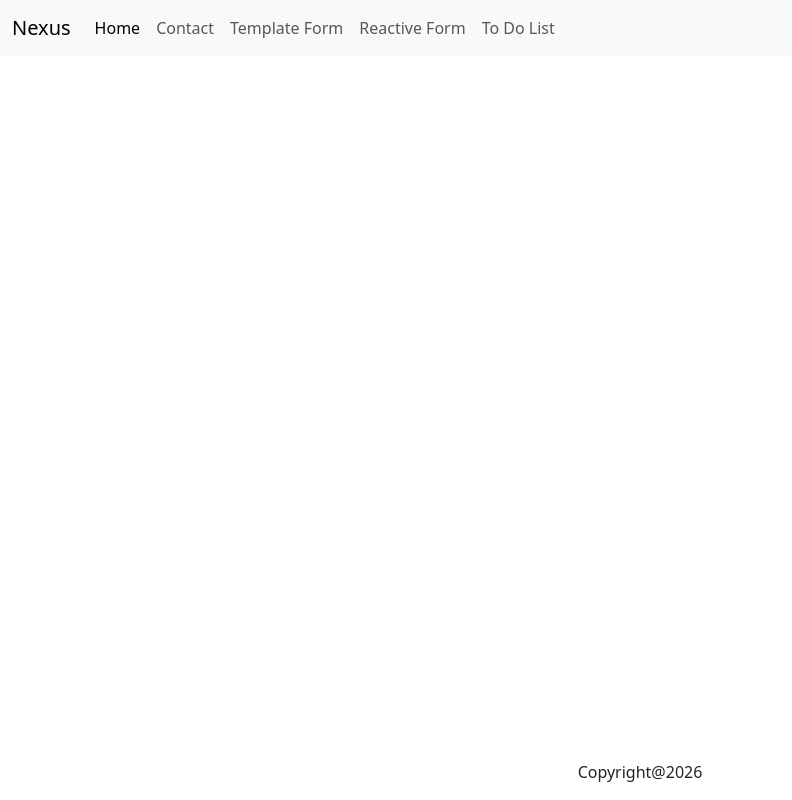
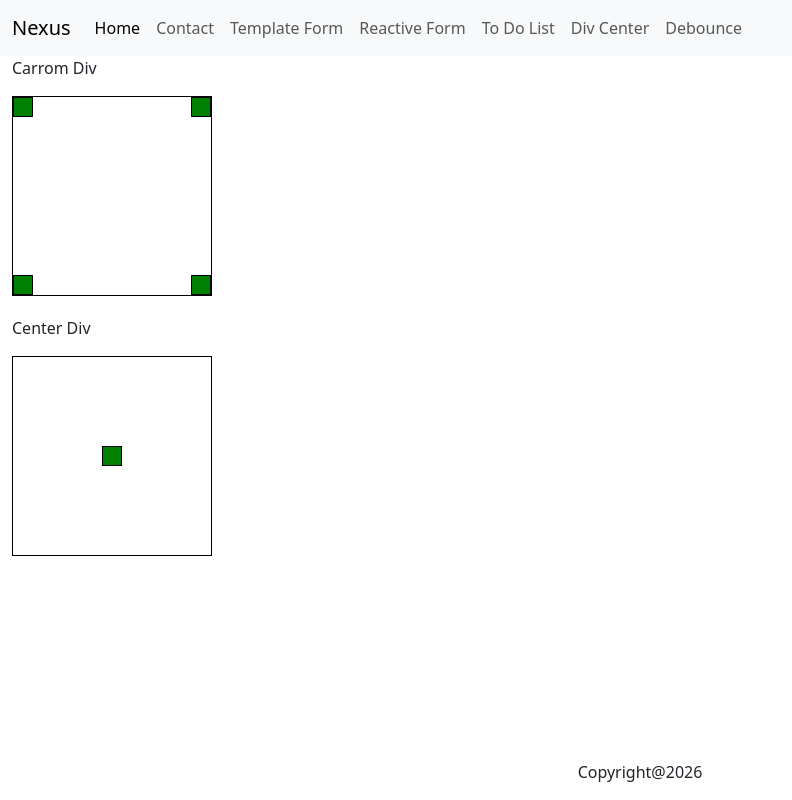
Before and after one commit to dnyaneshmali/my-angular-app, an Angular app: page /div-center in a window 1280 px wide. Before the commit this address led to /. Shown: the whole page, without its empty margins (0-792 px from the left). Built offline with nearby package versions, Linux system fonts and the light colour scheme.

Commit message:
debounce test

```diff
--- /dev/null
+++ b/src/app/center-div/center-div.component.css
@@ -0,0 +1,29 @@
+.main-container {
+  height: 200px;
+  width: 200px;
+  border: 1px solid #000;
+  display: grid;
+  align-content: space-between;
+  justify-content: space-between;
+  grid-template-columns: auto auto;
+}
+.item {
+  height: 20px;
+  width: 20px;
+  border: 1px solid #000;
+  background-color: green;
+}
+.text-container {
+  height: 200px;
+  width: 200px;
+  border: 1px solid #000;
+  display: flex;
+  justify-content: center;
+  align-items: center;
+}
+.text-item {
+  height: 20px;
+  width: 20px;
+  border: 1px solid #000;
+  background-color: green;
+}
--- /dev/null
+++ b/src/app/center-div/center-div.component.html
@@ -0,0 +1,15 @@
+<p>Carrom Div</p>
+
+
+<div class="main-container">
+    <div class="item"></div>
+    <div class="item"></div>
+    <div class="item"></div>
+    <div class="item"></div>
+</div>
+
+<p style="margin-top: 20px;">Center Div</p>
+<div class="text-container">
+    <div class="text-item"></div>
+
+</div>
--- /dev/null
+++ b/src/app/debounce/debounce.component.html
@@ -0,0 +1,4 @@
+<p>Debounce Test</p>
+
+
+<input type="text" [formControl]="searchControl">
--- /dev/null
+++ b/src/app/debounce/debounce.component.ts
@@ -0,0 +1,30 @@
+import { Component } from "@angular/core";
+import { debounceTime, distinctUntilChanged, switchMap } from "rxjs";
+import { ToDoListService } from "../services/todo-list.service";
+import { FormControl, ReactiveFormsModule } from "@angular/forms";
+
+@Component({
+    selector: 'app-debounce',
+    templateUrl: 'debounce.component.html',
+    styleUrl: 'debounce.component.css',
+    imports: [ReactiveFormsModule]
+})
+
+export class DebounceComponent {
+    searchControl = new FormControl('');
+    constructor(private toDoListService: ToDoListService) {}
+
+
+    ngOnInit(): void {
+        this.searchControl.valueChanges.pipe(
+            debounceTime(3000),
+            distinctUntilChanged(),
+            switchMap(value =>
+                this.toDoListService.getToDoList()
+            )
+        ).subscribe(res => {
+            console.log('res', res);
+        })
+
+    }
+}
--- a/src/app/header/header.component.html
+++ b/src/app/header/header.component.html
@@ -21,6 +21,12 @@
         <li class="nav-item">
           <a class="nav-link" [routerLink]="'todo-list'">To Do List</a>
         </li>
+        <li class="nav-item">
+          <a class="nav-link" [routerLink]="'div-center'">Div Center</a>
+        </li>
+        <li class="nav-item">
+          <a class="nav-link" [routerLink]="'debounce'">Debounce</a>
+        </li>
       </ul>
     </div>
   </div>
--- a/src/app/home/home.component.html
+++ b/src/app/home/home.component.html
@@ -14,3 +14,8 @@
 <button class="btn btn-primary" type="submit" (click)="updateSignalValue()">Update Signal</button>
 
 {{userSignalData() | json}}
+
+
+<h4 style="margin-top: 20px;">Test UI Update </h4>
+
+<!-- {{testCount()}} -->
```
Also changed, not shown: src/app/app.routes.ts (+10 -0 lines), src/app/center-div/center-div.component.ts (added, +11 -0 lines), src/app/home/home.component.ts (+7 -1 lines), src/app/debounce/debounce.component.css (added).
